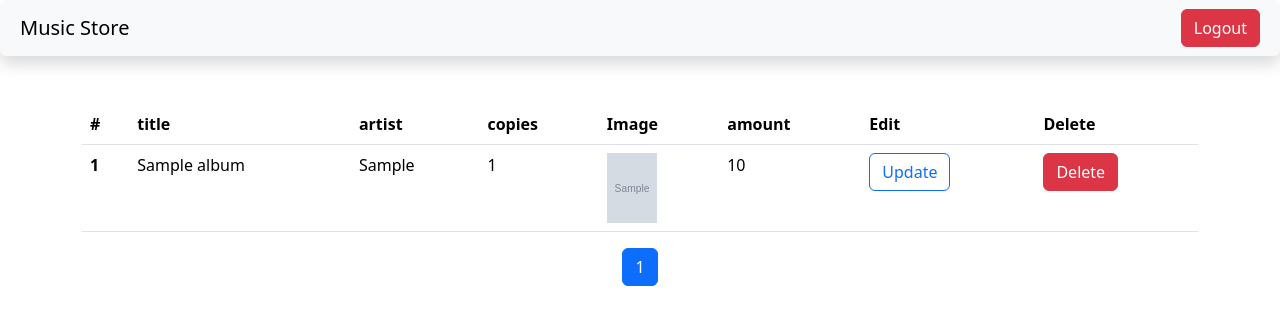
After one commit to Aditya-1406/Music-store-flask, a Flask app: page /list-albums in a window 1280 px wide. The commit adds this page. Shown: the top 325 px of the page. Run offline with Flask 3, Linux system fonts and the light colour scheme; the visitor is signed in with stand-in values (Sample User, id 1); tables that the repository leaves empty hold one stand-in row (values such as "Sample post"); grey boxes marked "Sample" are stand-in pictures; some libraries are stand-ins or nearby versions.

Commit message:
CRUD for the album table completed

```diff
--- a/Music-Store/app/templates/create_album.html
+++ b/Music-Store/app/templates/create_album.html
@@ -18,7 +18,7 @@
         </div>
         <div class="mb-3">
             <label> Cover Image</label><br>
-            <input type="file" class="form-control" id="exampleInputEmail1" placeholder="Email" name="cover" required>
+            <input type="file" class="form-control" id="exampleInputEmail1" placeholder="Cover" name="cover" required>
         </div>
         <div class="mb-3">
             <input type="number" class="form-control" id="exampleInputPassword1" placeholder="Copies" name="copies"
--- /dev/null
+++ b/Music-Store/app/templates/list_albumad.html
@@ -0,0 +1,74 @@
+{% extends 'layout.html'%}
+
+{%block title%} All Albums {%endblock%}
+
+{%block content%}
+
+<div class="container">
+    <table class="table">
+        <thead>
+            <tr>
+                <th scope="col">#</th>
+                <th scope="col">title</th>
+                <th scope="col">artist</th>
+                <th scope="col">copies</th>
+                <th scope="col">Image</th>
+                <th scope="col">amount</th>
+                <th scope="col">Edit</th>
+                <th scope="col">Delete</th>
+
+            </tr>
+        </thead>
+        <tbody>
+            {% for album in albums.items %}
+            <tr>
+                <th scope="row">{{loop.index}}</th>
+                <td>{{ album.title }}</td>
+                <td>{{ album.artist }}</td>
+                <td>{{ album.copies }}</td>
+                <td><img src="{{ url_for('static', filename='uploads/' + album.cover_image) }}"
+                        style="height:70px; width: 50px;"></td>
+                <td>{{ album.amount }}</td>
+                <td><a href="{{url_for('update_album', album_id=album.id)}}" class="btn btn-outline-primary">Update</a>
+                <td>
+                    <form action="{{ url_for('delete_album', album_id=album.id) }}" method="POST">
+                        <input type="hidden" name="csrf_token" value="{{ csrf_token() }}">
+                        <button type="submit" class="btn btn-danger" onclick="return confirm('Delete this album?')">
+                            Delete
+                        </button>
+                    </form>
+                </td>
+            </tr>
+            {% endfor %}
+        </tbody>
+    </table>
+
+</div>
+
+<nav>
+    <ul class="pagination justify-content-center">
+
+        {% if albums.has_prev %}
+        <li class="page-item">
+            <a class="page-link" href="?page={{ albums.prev_num }}">Previous</a>
+        </li>
+        {% endif %}
+
+        {% for p in albums.iter_pages() %}
+        {% if p %}
+        <li class="page-item {% if p == albums.page %}active{% endif %}">
+            <a class="page-link" href="?page={{ p }}">{{ p }}</a>
+        </li>
+        {% endif %}
+        {% endfor %}
+
+        {% if albums.has_next %}
+        <li class="page-item">
+            <a class="page-link" href="?page={{ albums.next_num }}">Next</a>
+        </li>
+        {% endif %}
+
+    </ul>
+</nav>
+
+{%endblock%}
--- a/Music-Store/app/views/album.py
+++ b/Music-Store/app/views/album.py
@@ -52,7 +52,7 @@ class AlbumCreateView(MethodView):
 class StoreView(MethodView):
     @login_required
     def get(self):
-        albums = Album.query.all()
+        albums = Album.query.order_by(Album.id.desc()).limit(4).all()
         return render_template("store.html", albums=albums)
 
 class AlbumDetailView(MethodView):
@@ -60,3 +60,48 @@ class AlbumDetailView(MethodView):
     def get(self, album_id):
         album = Album.query.get_or_404(album_id)
         return render_template("album_detail.html", album=album)
+
+class ListAlbumAdView(MethodView):
+    @admin_required
+    def get(self):
+        page = request.args.get("page", 1, type=int)
+        albums = Album.query.order_by(Album.id.desc()).paginate(
+            page=page,
+            per_page=2,
+            error_out=False
+        )
+        return render_template("list_albumad.html", albums=albums)
+
+class UpdateAlbum(MethodView):
+    @admin_required
+    def get(self,album_id):
+        album = Album.query.get_or_404(album_id)
+        return render_template("update_album.html",album=album)
+
+    @admin_required
+    def post(self,album_id):
+        album = Album.query.get_or_404(album_id)
+        album.title = request.form.get("title")
+        album.artist = request.form.get("artist")
+        album.copies = request.form.get("copies")
+        album.amount = request.form.get("amount")
+
+
+        cover = request.files.get("cover")
+        if cover and cover.filename != "":
+            filename = save_cover_image(cover)
+            if filename:
+                album.cover_image = filename
+
+        db.session.commit()
+        flash("Album updated successfully!")
+        return redirect(url_for("list_albums"))
+
+class DeleteAlbumView(MethodView):
+    @admin_required
+    def post(self,album_id):
+        album = Album.query.get_or_404(album_id)
+        db.session.delete(album)
+        db.session.commit()
+        flash("Album updated successfully!")
+        return redirect(url_for("list_albums"))
--- a/Music-Store/run.py
+++ b/Music-Store/run.py
@@ -1,12 +1,12 @@
 from flask import Flask, render_template
 from flask_wtf.csrf import CSRFProtect
 from app.views.auth import SignupView,OTPView,LoginView,LogoutView
-from app.views.album import AlbumCreateView,AlbumDetailView,StoreView
+from app.views.album import AlbumCreateView,AlbumDetailView,StoreView,ListAlbumAdView,UpdateAlbum,DeleteAlbumView
 from app.extensions import db,mail
 
 
 app = Flask(__name__,template_folder="app/templates")
-app.config['SQLALCHEMY_DATABASE_URI'] = 'mysql+pymysql://root:PASS@localhost:3306/music_store'
+app.config['SQLALCHEMY_DATABASE_URI'] = 'mysql+pymysql://root:PD40123@localhost:3306/music_store'
 app.config['SQLALCHEMY_TRACK_MODIFICATIONS'] = False
 app.config['SECRET_KEY'] = "supersecretkeydontknowwh@tiswrllten"
 
@@ -23,7 +23,7 @@ app.config['MAIL_PORT'] = 587
 app.config['MAIL_USE_TLS'] = True
 app.config['MAIL_USERNAME'] = 'gargaditya674@gmail.com'
 app.config['MAIL_DEFAULT_SENDER'] = 'gargaditya674@gmail.com'
-app.config['MAIL_PASSWORD'] = 'PASS'
+app.config['MAIL_PASSWORD'] = 'PS'
 mail.init_app(app)
 
 
@@ -39,6 +39,9 @@ app.add_url_rule("/logout",view_func=LogoutView.as_view("logout"),methods=["GET"
 app.add_url_rule("/create-album", view_func=AlbumCreateView.as_view("create_album"))
 app.add_url_rule("/", view_func=StoreView.as_view("store"))
 app.add_url_rule("/album/<int:album_id>", view_func=AlbumDetailView.as_view("album_detail"))
+app.add_url_rule("/list-albums", view_func=ListAlbumAdView.as_view("list_albums"))
+app.add_url_rule("/update-album/<int:album_id>", view_func=UpdateAlbum.as_view("update_album"),methods=["GET","POST"])
+app.add_url_rule("/delete-album/<int:album_id>", view_func=DeleteAlbumView.as_view("delete_album"),methods=["GET","POST"])
 
 
 
```
Also changed, not shown: Music-Store/app/templates/update_album.html (added, +36 -0 lines), Music-Store/static/uploads/08470ec679d24ba8bbb7dddb84031dcc_P-POP.jpg (added), Music-Store/static/uploads/47d335834c314c4f83344b7720995e3c_P-POP.jpg (added), Music-Store/static/uploads/4b28c835f14440839469e4b34eeaaeb9_P-POP.jpg (added).
